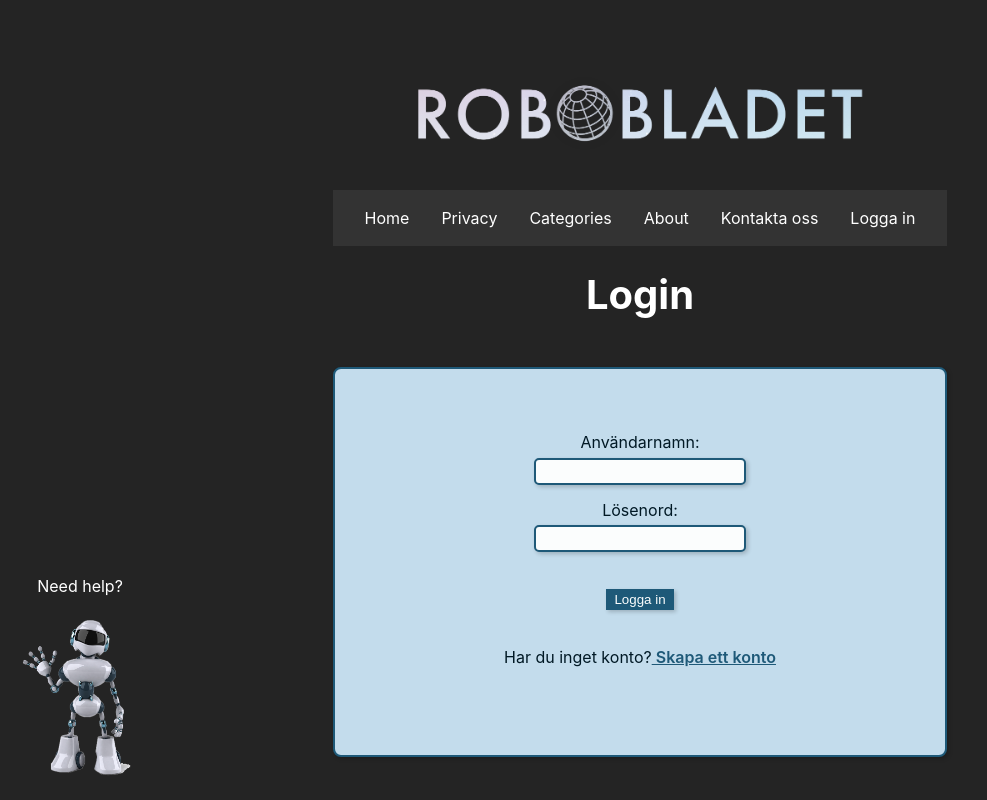
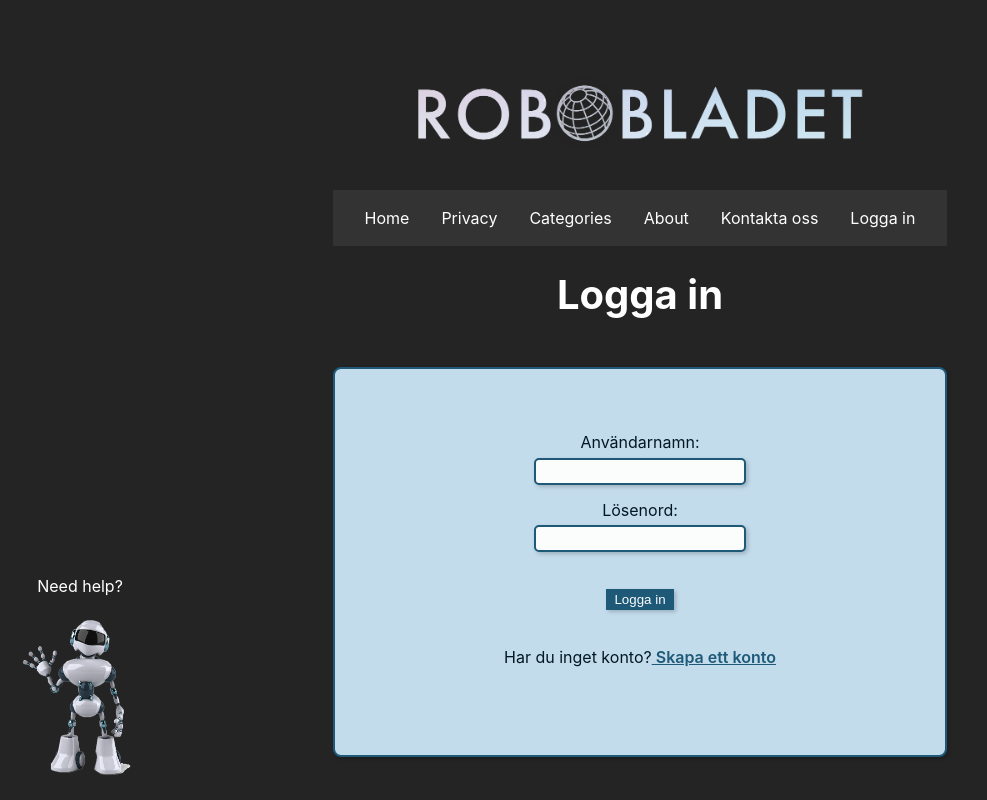
Before and after one commit to ericbr0wne/Robobladet, a React (Vite) app in the folder roboApp/: page /login in a window 1280 px wide. Shown: the whole page, without its empty margins (0-987 px from the left). Built offline with nearby package versions, Linux system fonts and the light colour scheme.

Commit message:
changed header to swe
instead of login it is logga in

```diff
--- a/roboApp/src/components/Login.jsx
+++ b/roboApp/src/components/Login.jsx
@@ -26,7 +26,7 @@ const Login = () => {
 
   return (
     <div>
-      <h1>Login</h1>
+      <h1>Logga in</h1>
       <div className="regLoginContainer">
         <div className="regLoginForm">
           <div>
```
